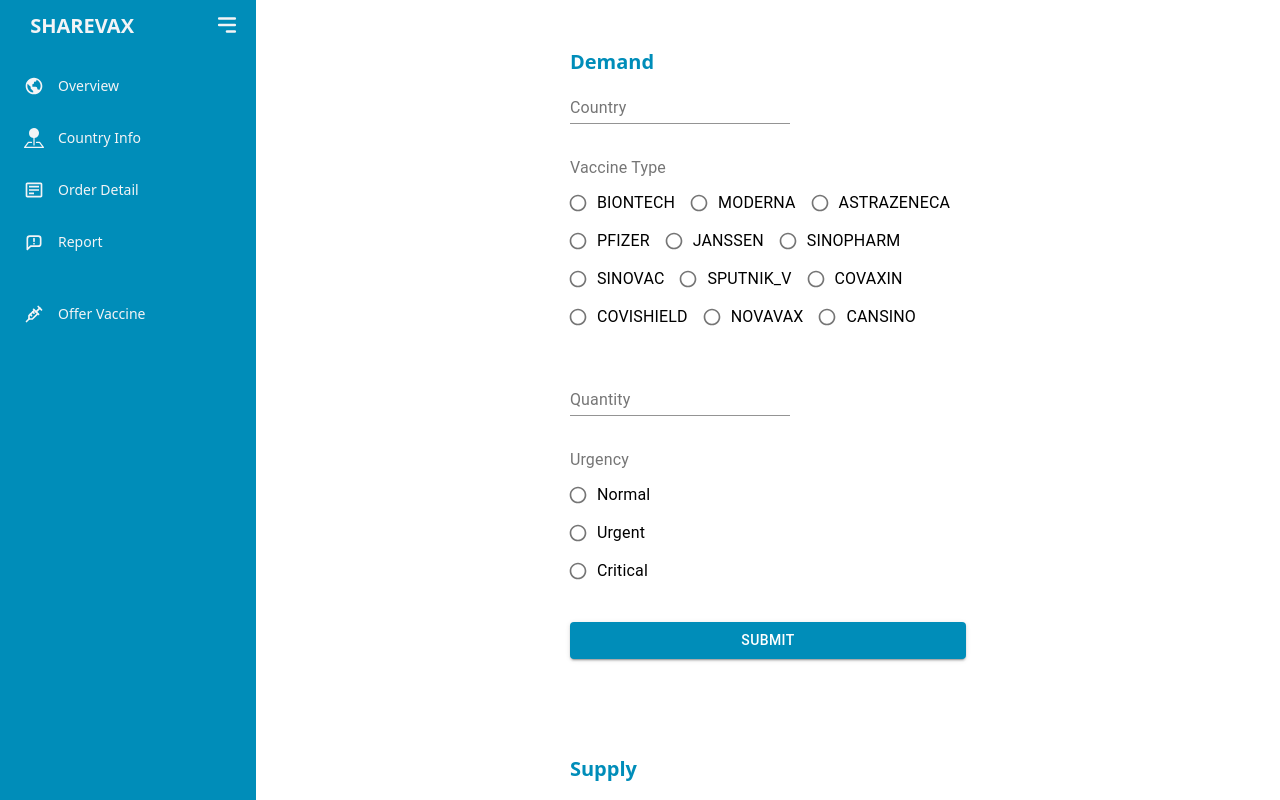
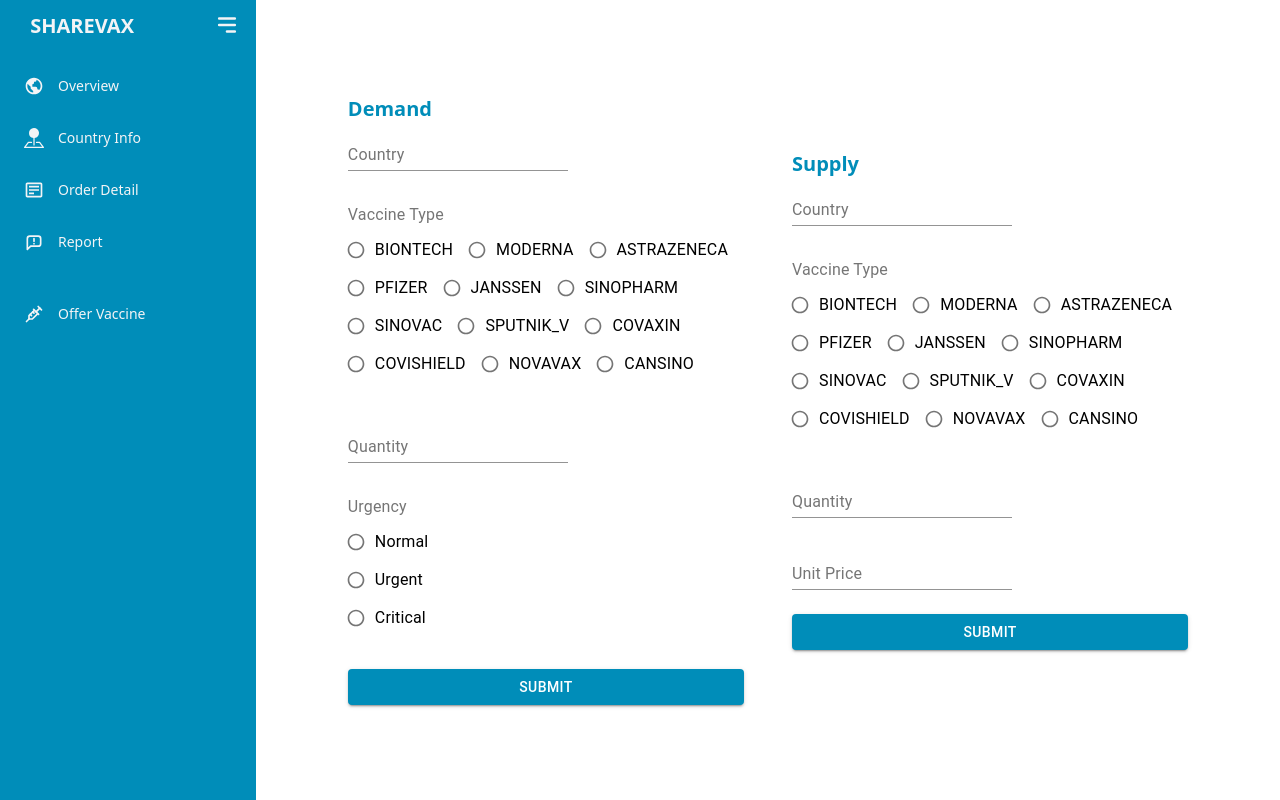
Before and after one commit to yigiterinc/sharevax, a React (Create React App) app in the folder frontend/: page /offer-vaccine in a window 1280 px wide. Shown: the top 800 px of the page. Built offline with nearby package versions, Linux system fonts and the light colour scheme; what react-hooks-global-state would draw is missing.

Commit message:
Theme two tables on `OfferVaccine` page

```diff
--- a/frontend/src/pages/OfferVaccine.jsx
+++ b/frontend/src/pages/OfferVaccine.jsx
@@ -3,7 +3,7 @@ import Supply from '../components/Supply';
 
 function OfferVaccine() {
 	return (
-		<div className='flex flex-col items-center gap-12 m-6 grow'>
+		<div className='flex flex-col-1 items-center gap-12 m-6 grow relative justify-center'>
 			<Demand />
 			<Supply />
 		</div>
```
